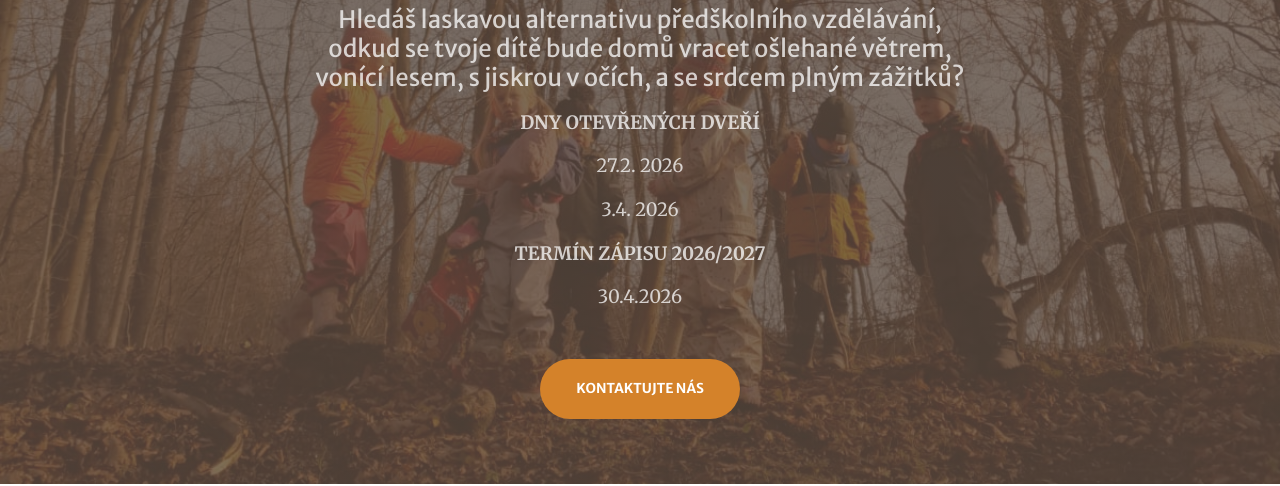
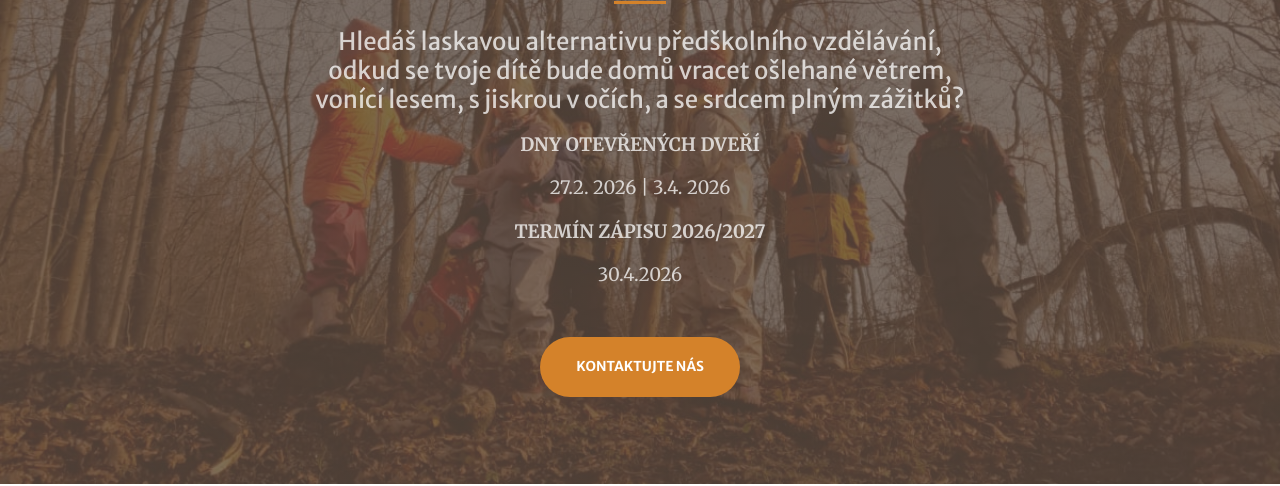
Before and after one commit to vlcimaky/website, a plain HTML site: page index.html in a window 1280 px wide. Shown: the part 316-802 px from the top of the page. Drawn offline with nearby package versions, Linux system fonts and the light colour scheme; some packages are replaced by stand-ins of ours; a script that the page names is missing.

Commit message:
hero datumy

```diff
--- a/index.html
+++ b/index.html
@@ -118,8 +118,7 @@
                         dítě bude domů vracet ošlehané větrem, vonící lesem, s jiskrou v očích, a se srdcem plným
                         zážitků? </h4>
                     <p class="text-white-75"><strong>DNY OTEVŘENÝCH DVEŘÍ</strong></p>
-                    <p class="text-white-75">27.2. 2026 </p>
-                    <p class="text-white-75">3.4. 2026 </p>
+                    <p class="text-white-75">27.2. 2026 | 3.4. 2026 </p>
                     <p class="text-white-75"><strong>TERMÍN ZÁPISU 2026/2027</strong></p>
                     <p class="text-white-75 mb-5">30.4.2026 </p>
                     <div class="d-flex flex-column flex-md-row gap-3 justify-content-center">
```
